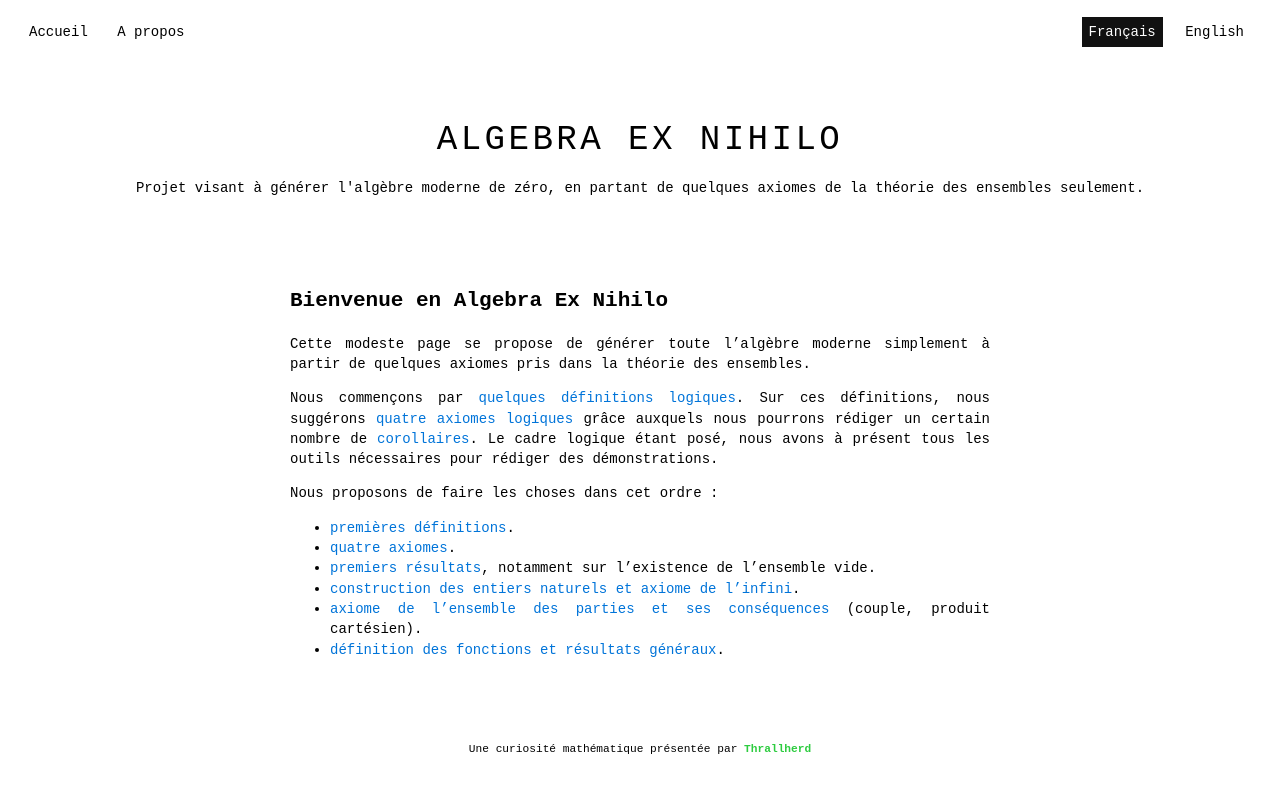
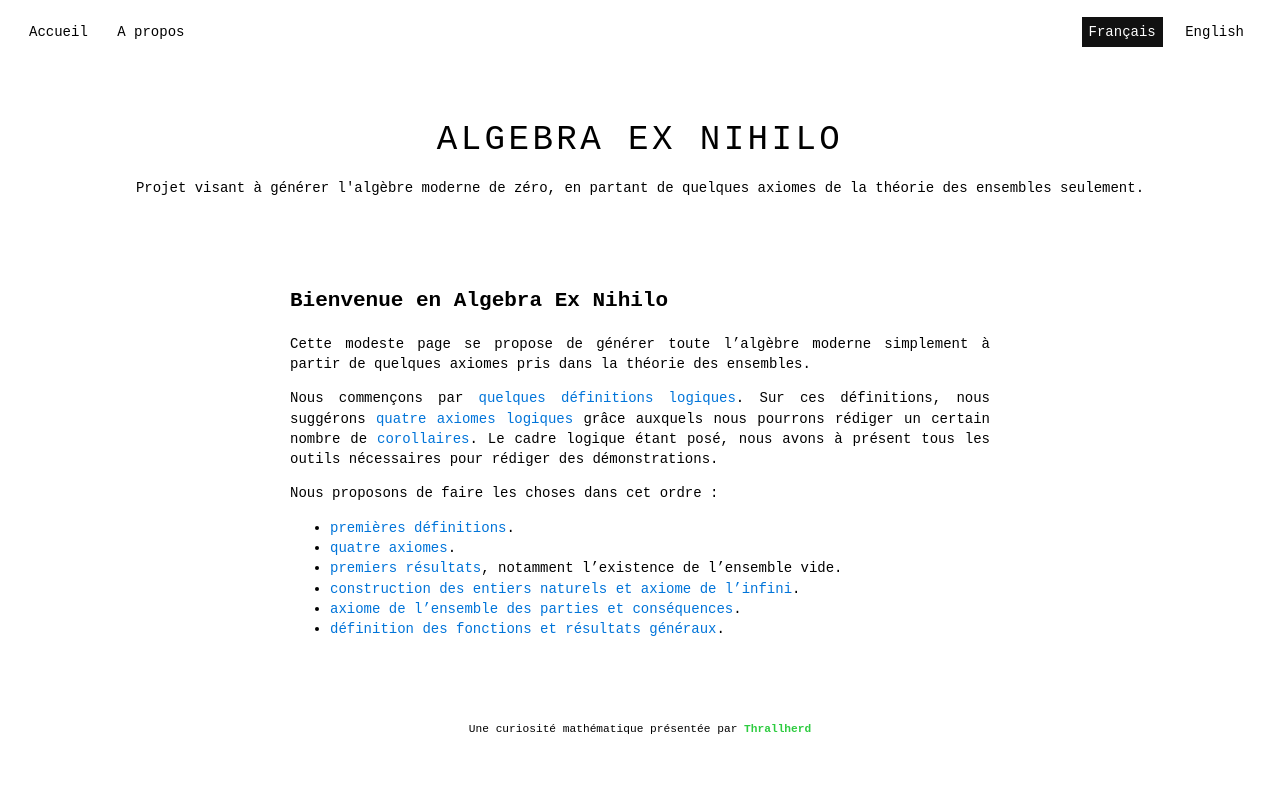
Before and after one commit to Thrallherd/AlgebraExNihilo, a Jekyll site: the page built from index.md, in a window 1280 px wide. Shown: the top 793 px of the page. Built offline with Jekyll 4.4.1, drawn with Linux system fonts in a browser that asks for light colours.

Commit message:
Update index.md

```diff
--- a/index.md
+++ b/index.md
@@ -15,7 +15,7 @@ Nous proposons de faire les choses dans cet ordre :
 
 * [premières définitions](set_def.md).
 * [quatre axiomes](set_axm.md).
-* [premiers résultats](set_res1.md), notamment sur l'existence de l'ensemble vide.
+* [premiers résultats](set_res1.md), notamment l'existence de l'ensemble vide.
 * [construction des entiers naturels et axiome de l'infini](set_res2.md).
-* [axiome de l'ensemble des parties et ses conséquences](set_res3.md) (couple, produit cartésien).
+* [axiome de l'ensemble des parties et conséquences](set_res3.md).
 * [définition des fonctions et résultats généraux](set_res4.md).
```
